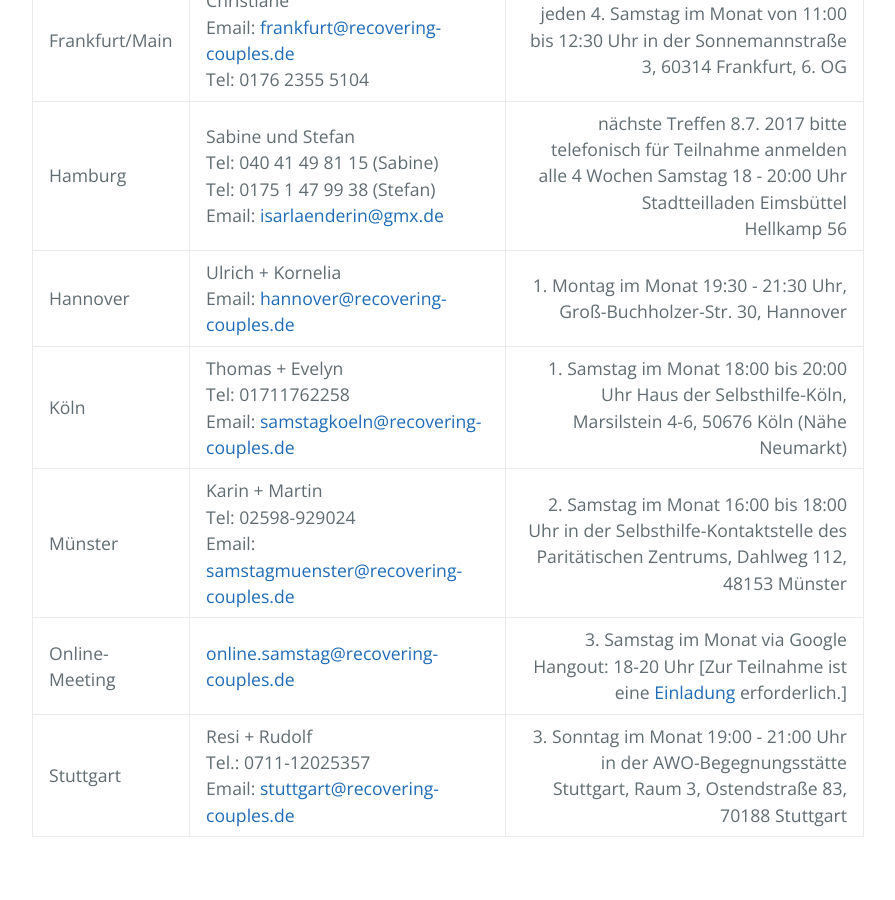
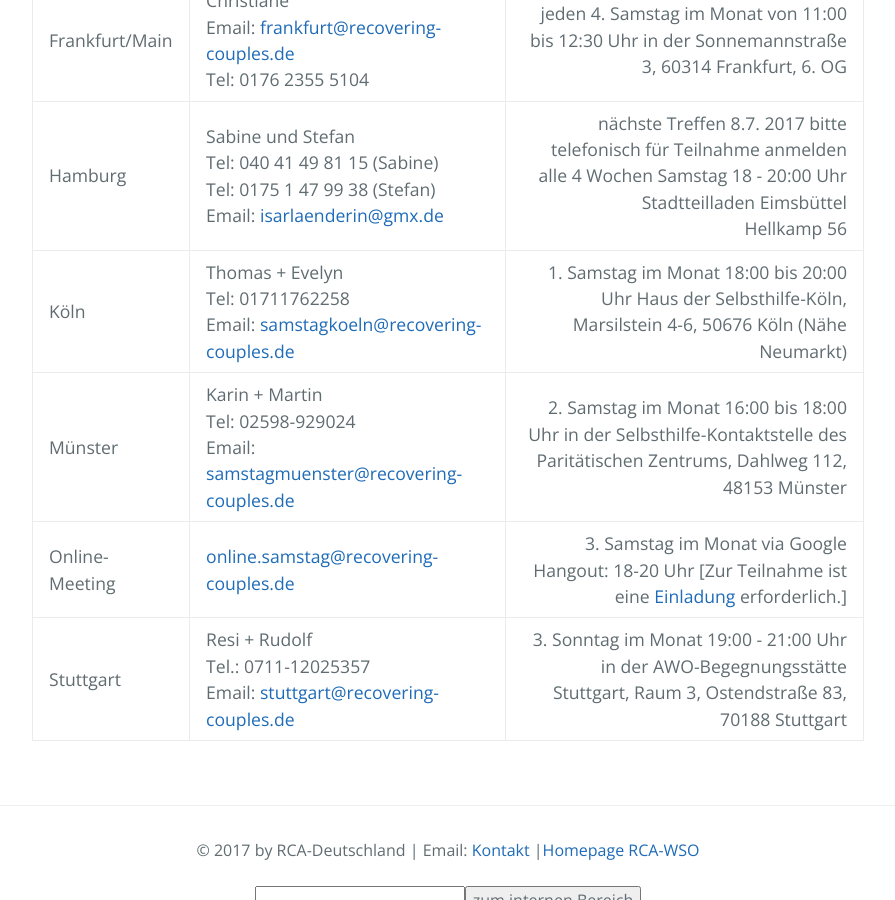
Before and after one commit to rcadeutschland/rcadeutschland.github.io, a Jekyll site: the page built from Gruppen.MD, in a window 1280 px wide and 900 px high, scrolled down 699 px. Shown: the whole window, without its empty margins (192-1087 px from the left). Built offline with Jekyll 4.4.1, drawn with Linux system fonts in a browser that asks for light colours; nearby versions of some CDN libraries.

Commit message:
Update Gruppen.MD

```diff
--- a/Gruppen.MD
+++ b/Gruppen.MD
@@ -10,7 +10,6 @@ title: RCA Gruppen
 | Berlin2 | Tanja + Torsten<br>Email: <tannaja@gmx.de> |  ab Juni 2017 13:15-15:15 Uhr jeder dritten Sonntag im Monat, Im "Heile Haus", Waldemarstr. 36, 10999 Berlin |
 | Frankfurt/Main | Christiane<br>Email: <frankfurt@recovering-couples.de><br>Tel: 0176 2355 5104 | jeden 4. Samstag im Monat  von 11:00 bis 12:30 Uhr  in der Sonnemannstraße 3, 60314 Frankfurt, 6. OG |
 | Hamburg | Sabine und Stefan<br>Tel: 040 41 49 81 15 (Sabine)<br>Tel: 0175 1 47 99 38 (Stefan)<br>Email: <isarlaenderin@gmx.de> | nächste Treffen 8.7. 2017 bitte telefonisch für Teilnahme anmelden<br>alle 4 Wochen Samstag 18 - 20:00 Uhr<br>Stadtteilladen Eimsbüttel<br>Hellkamp 56 |
-| Hannover | Ulrich + Kornelia<br>Email: <hannover@recovering-couples.de> | 1. Montag im Monat 19:30 - 21:30 Uhr,  Groß-Buchholzer-Str. 30, Hannover |
 | Köln | Thomas + Evelyn<br>Tel: 01711762258<br>Email: <samstagkoeln@recovering-couples.de> | 1. Samstag im Monat 18:00 bis 20:00 Uhr Haus der Selbsthilfe-Köln, Marsilstein 4-6, 50676 Köln (Nähe Neumarkt) |
 | Münster | Karin + Martin<br>Tel: 02598-929024<br>Email: <samstagmuenster@recovering-couples.de> | 2. Samstag im Monat 16:00 bis 18:00 Uhr  in der Selbsthilfe-Kontaktstelle des Paritätischen Zentrums, Dahlweg 112, 48153 Münster |
 | Online-Meeting | <online.samstag@recovering-couples.de> | 3. Samstag im Monat via Google Hangout: 18-20 Uhr [Zur Teilnahme ist eine <a href="mailto:online.samstag@recovering-couples.de?subject=[Anmeldung RCA-Onlinemeeting]">Einladung</a> erforderlich.] |
```
